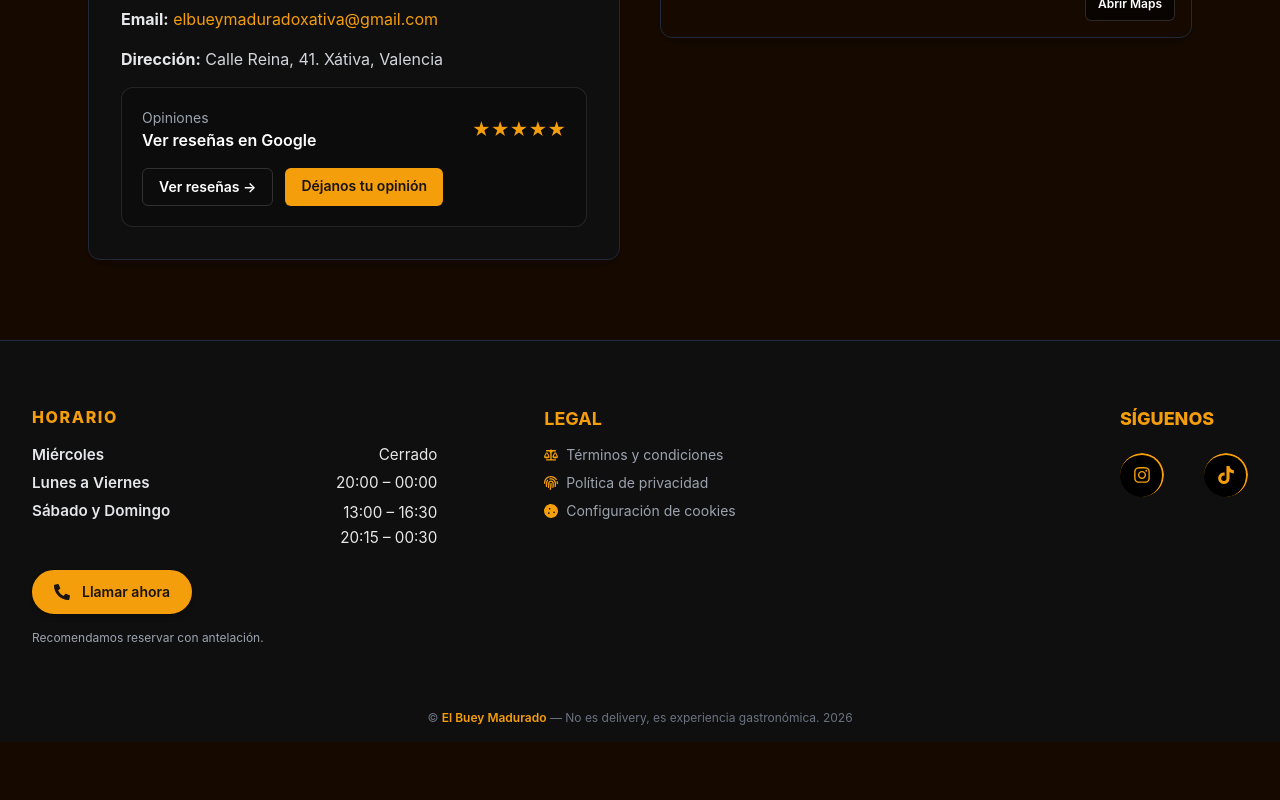
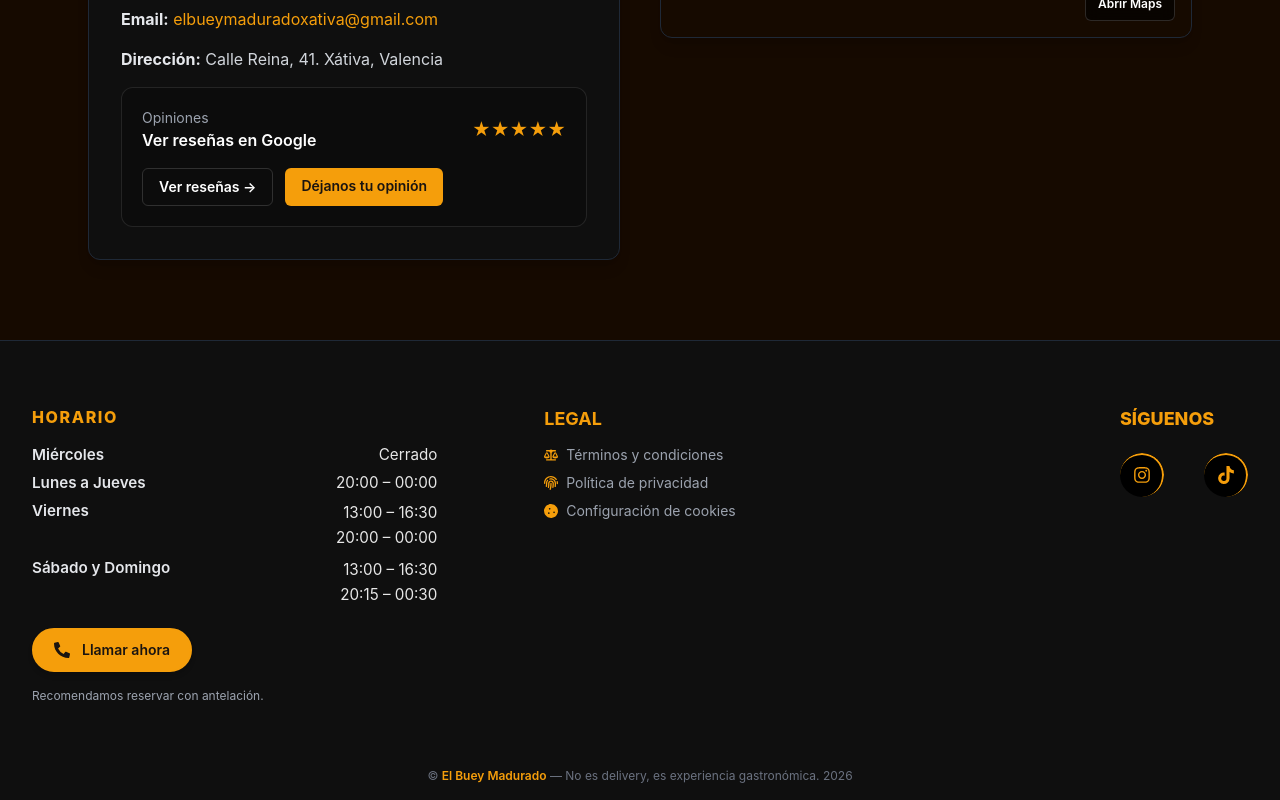
Before and after one commit to Michael-Alejandro/ElBueyMadurado, a Next.js app: page / in a window 1280 px wide. Shown: the part 1982-2782 px from the top of the page. Before the commit the page ends 2724 px from the top, so only its background shows below. Built offline with nearby package versions, Linux system fonts and the light colour scheme; grey boxes are pictures that could not be loaded.

Commit message:
Update FooterHorario.tsx

```diff
--- a/src/components/Footer/FooterHorario.tsx
+++ b/src/components/Footer/FooterHorario.tsx
@@ -17,8 +17,17 @@ export default function FooterHorario() {
         </li>
 
         <li className="flex flex-col md:flex-row md:items-center md:justify-between gap-1">
-          <span className="font-semibold text-gray-200">Lunes a Viernes</span>
+          <span className="font-semibold text-gray-200">Lunes a Jueves</span>
           <span className="text-white/90">20:00 – 00:00</span>
+        </li>
+
+        <li className="flex flex-col md:flex-row md:items-start md:justify-between gap-1">
+          <span className="font-semibold text-gray-200">Viernes</span>
+          <span className="text-white/90 md:text-right leading-relaxed">
+            13:00 – 16:30
+            <br />
+            20:00 – 00:00
+          </span>
         </li>
 
         <li className="flex flex-col md:flex-row md:items-start md:justify-between gap-1">
```
